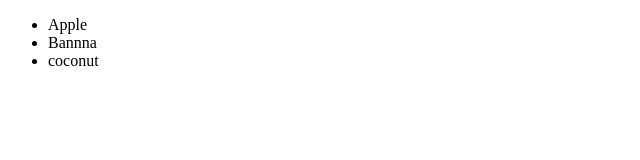
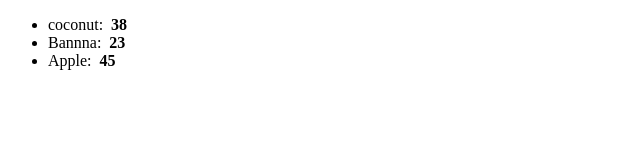
Before and after one commit to baljindersinghmaan/First-Example, a React (Vite) app in the folder first-project/: page / in a window 1280 px wide. Shown: the top 160 px of the page, without its empty margins (0-640 px from the left). Built offline with nearby package versions, Linux system fonts and the light colour scheme.

Commit message:
list with function

```diff
--- a/first-project/src/List.jsx
+++ b/first-project/src/List.jsx
@@ -1,11 +1,24 @@
+import PropTypes from 'prop-types'
+
 function List(){
 
-    const fruits = ["Apple", "Bannna","coconut"]
+    const fruits = [ {name: "Bannna", cal: 23},{name: "Apple", cal:45},{name:"coconut", cal:38}]
 
-    const fruitsItem = fruits.map(fruit => <li>{fruit}</li>)
+    //fruits.sort((a, b) => a.name.localeCompare(b.name));
+
+    fruits.sort((a, b) => b.name.localeCompare(a.name));
+
+    const lowCal = fruits.filter(fruit => fruit.cal < 30)
+
+    const fruitsItem = fruits.map(fruit => <li key={fruit.name}>{fruit.name}
+    :&nbsp; <b>{fruit.cal}</b></li>)
 
     return(<ul>{fruitsItem}</ul>);
 
 }
+List.PropTypes = {
+    // this is way of setting prop types of object
+    // fruits: PropTypes.arrayOf(PropTypes.shape({name: PropTypes.string, cal: PropTypes.number}))
+}
 
 export default List
```
